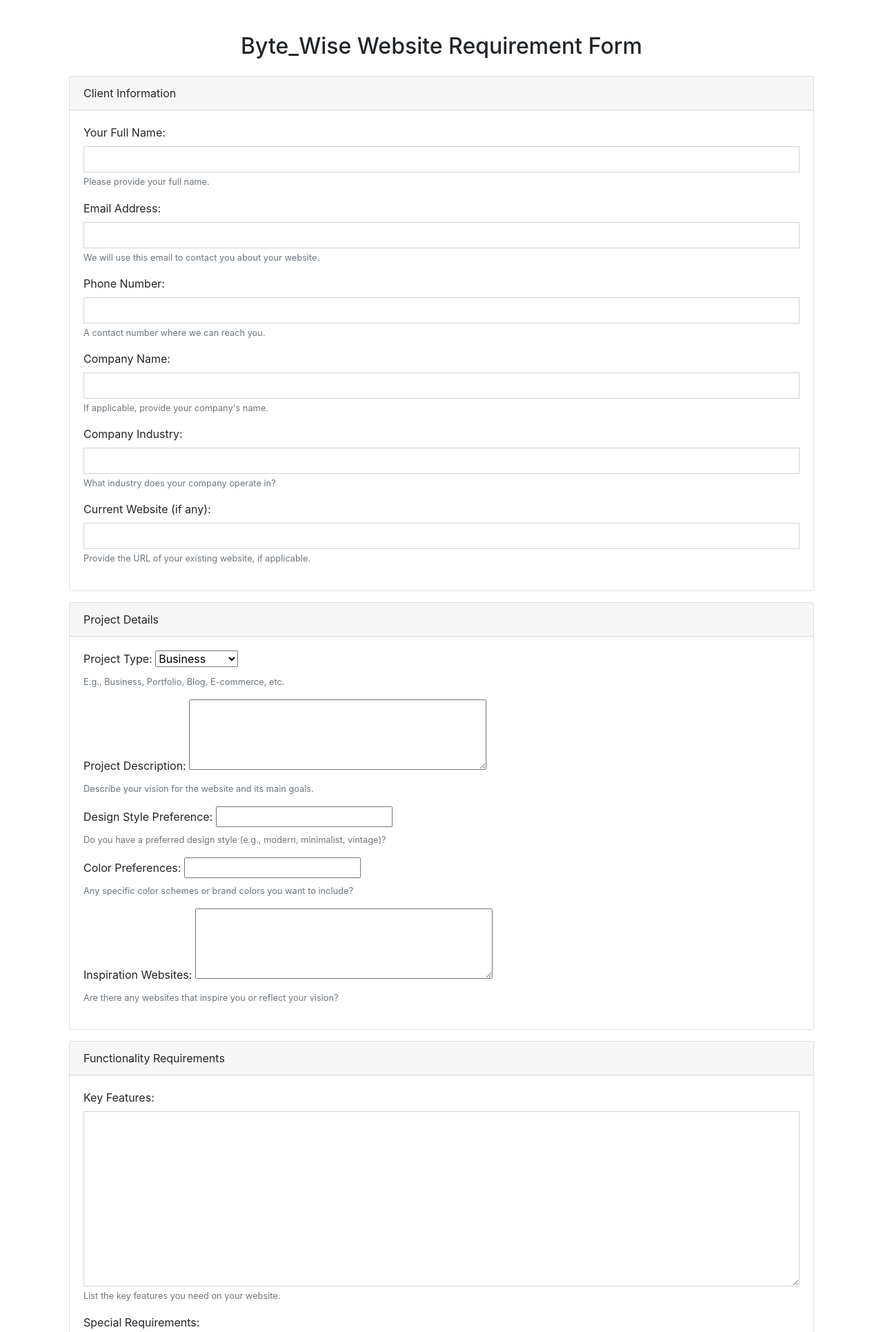
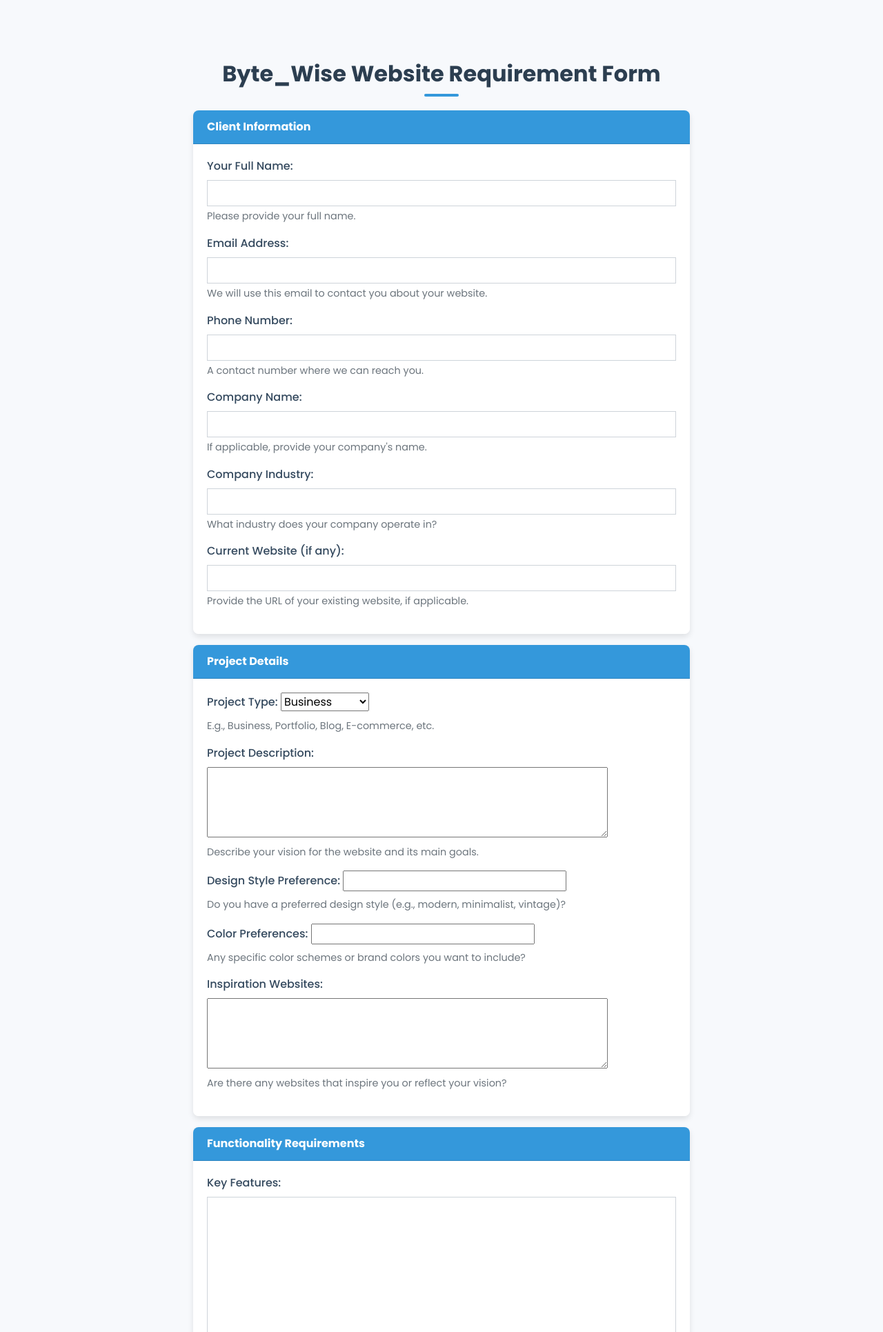
Before and after one commit to Shenge06/website_requirement_form, a Django app: page / in a window 1280 px wide. Shown: the top 1931 px of the page at 69% size. Run offline with Django 5.2, Linux system fonts and the light colour scheme; some libraries are stand-ins or nearby versions.

Commit message:
Update website_requirement_form.html

```diff
--- a/byte_wise_project/requirements/templates/requirements/website_requirement_form.html
+++ b/byte_wise_project/requirements/templates/requirements/website_requirement_form.html
@@ -1,8 +1,68 @@
 {% extends 'base.html' %}
 
 {% block content %}
+<style>
+    body {
+        background-color: #f7f9fc;
+        font-family: 'Poppins', sans-serif;
+    }
+    .container {
+        max-width: 800px;
+        margin: auto;
+        padding: 20px;
+    }
+    h2 {
+        color: #2c3e50;
+        font-family: 'Poppins', sans-serif;
+        font-weight: 700;
+        margin-bottom: 20px;
+        position: relative;
+    }
+    h2::after {
+        content: "";
+        width: 50px;
+        height: 4px;
+        background-color: #3498db;
+        display: block;
+        margin: 10px auto 0;
+        border-radius: 2px;
+    }
+    .card {
+        box-shadow: 0 4px 8px rgba(0, 0, 0, 0.1);
+        border: none;
+        border-radius: 8px;
+        overflow: hidden;
+        margin-bottom: 20px;
+    }
+    .card-header {
+        background-color: #3498db;
+        color: white;
+        font-weight: 600;
+    }
+    .card-body {
+        background-color: #ffffff;
+        color: #34495e;
+    }
+    .form-group label {
+        font-weight: 500;
+    }
+    .form-text {
+        font-size: 0.9em;
+    }
+    .btn-primary {
+        background-color: #3498db;
+        border: none;
+        font-weight: 600;
+        padding: 10px 20px;
+        border-radius: 5px;
+    }
+    .btn-primary:hover {
+        background-color: #2980b9;
+    }
+</style>
+
 <div class="container mt-5">
-    <h2 class="text-center mb-4">Byte_Wise Website Requirement Form</h2>
+    <h2 class="text-center">Byte_Wise Website Requirement Form</h2>
     <form method="post" class="needs-validation" novalidate>
         {% csrf_token %}
 
@@ -78,7 +138,6 @@
                 </div>
             </div>
         </div>
-
 
         <!-- Functionality Requirements -->
         <div class="card mb-3">
@@ -160,4 +219,7 @@
         <button type="submit" class="btn btn-primary mt-3">Submit</button>
     </form>
 </div>
+
+<!-- Font and CSS for the theme -->
+<link href="https://fonts.googleapis.com/css2?family=Poppins:wght@400;500;700&display=swap" rel="stylesheet">
 {% endblock %}
```
Lines whose indentation alone changed are shown as unchanged.
